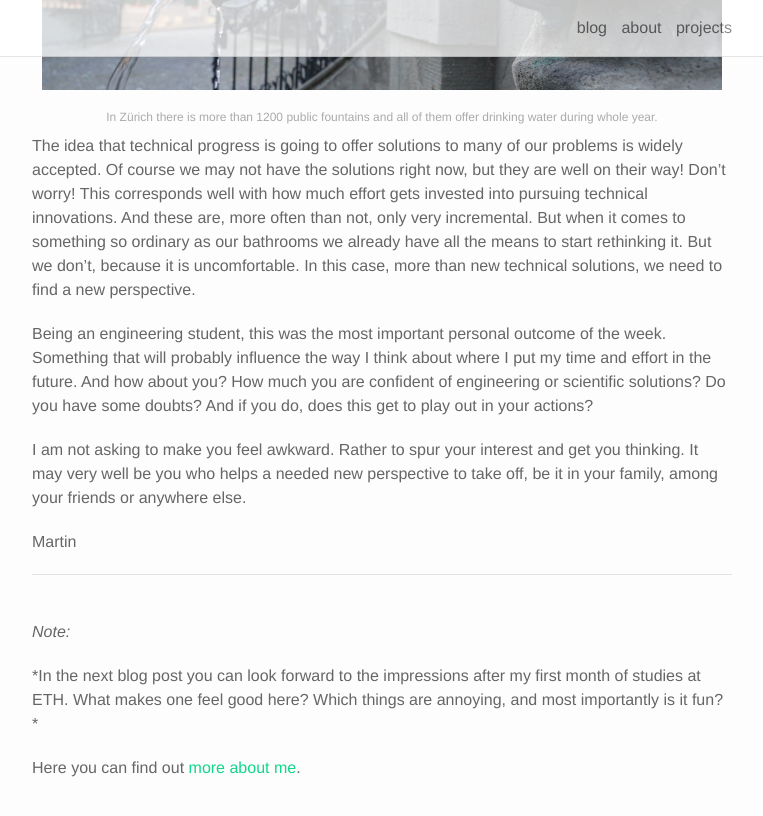
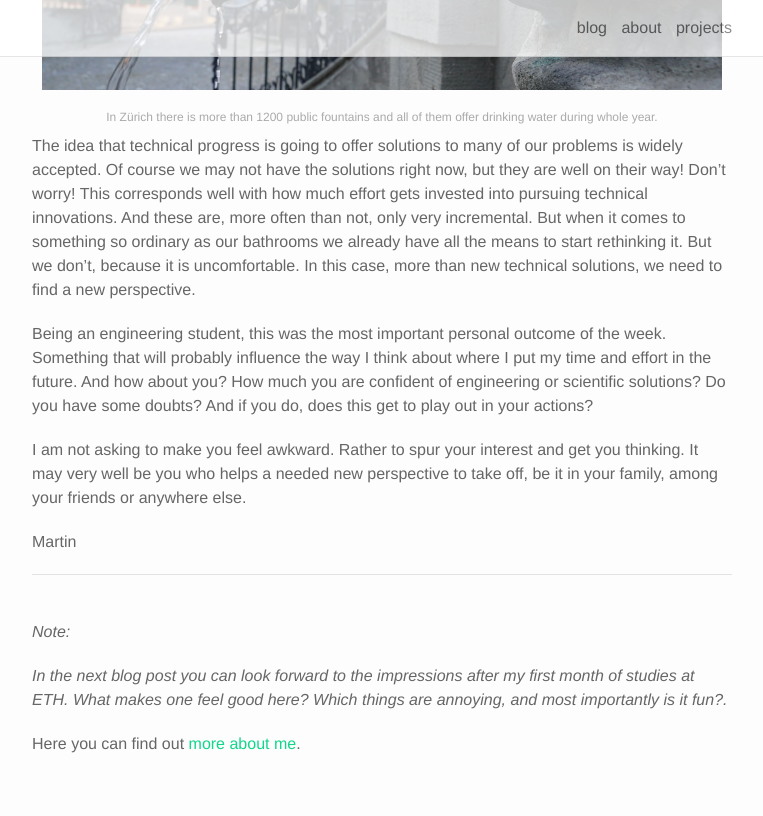
Before and after one commit to martinholub/martinholub.github.io, a Jekyll site: the page built from _posts/2016-10-20-ETHWeekChallengingWater.markdown, in a window 1280 px wide and 900 px high, scrolled down 1858 px. Shown: the top 816 px of the window, without its empty margins (258-1021 px from the left). Built offline with Jekyll 4.4.1, drawn with Linux system fonts in a browser that asks for light colours; nearby versions of some CDN libraries.

```diff
--- a/_posts/2016-10-20-ETHWeekChallengingWater.markdown
+++ b/_posts/2016-10-20-ETHWeekChallengingWater.markdown
@@ -47,6 +47,6 @@ Martin
 
 *Note:*
 
-*In the next blog post you can look forward to the impressions after my first month of studies at ETH. What makes one feel good here? Which things are annoying, and most importantly is it fun? *
+*In the next blog post you can look forward to the impressions after my first month of studies at ETH. What makes one feel good here? Which things are annoying, and most importantly is it fun?.*
 
 Here you can find out <a href="/about" target="blank">more about me</a>.
```
